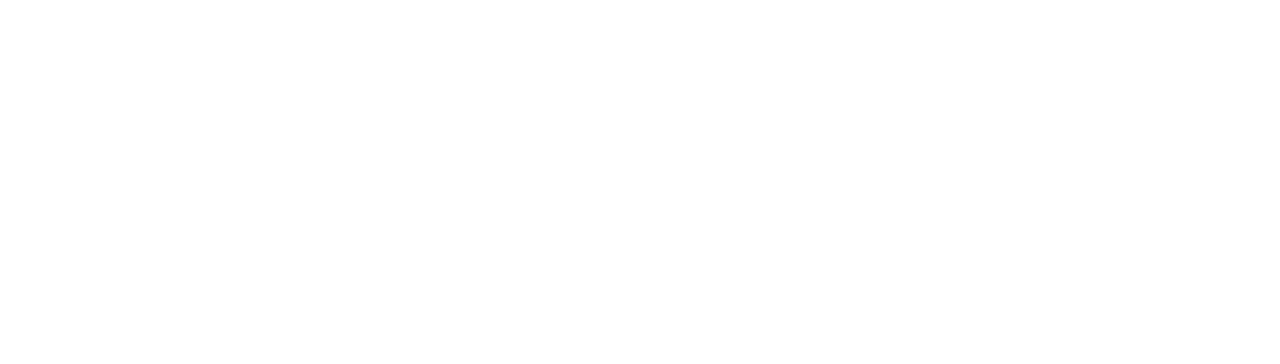
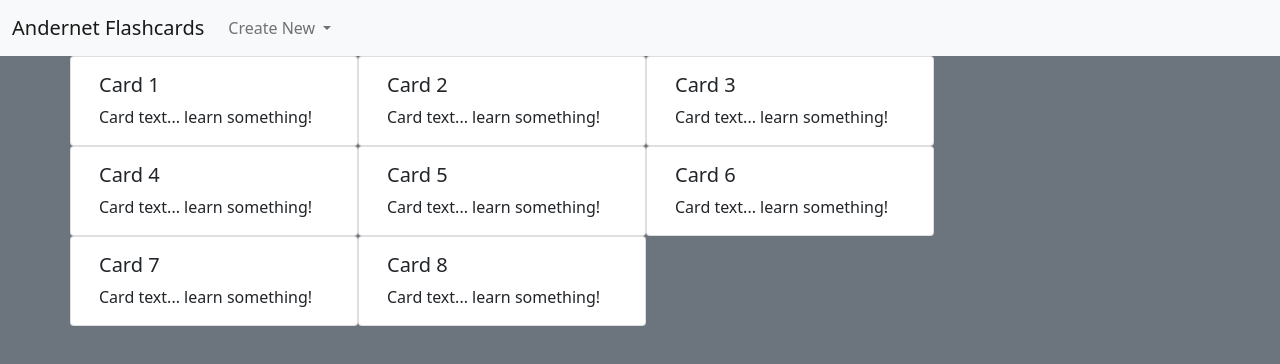
Before and after one commit to and3rn3t/flashcards, a plain HTML site: page index.html in a window 1280 px wide. Drawn offline with Linux system fonts and the light colour scheme.

Commit message:
removed old index script and css files to ensure new files are default

```diff
--- a/index.html
+++ b/index.html
@@ -1,18 +1,104 @@
 <!DOCTYPE html>
 <html lang="en">
   <head>
-    <meta charset="UTF-8" />
-    <meta http-equiv="X-UA-Compatible" content="IE=edge" />
-    <meta name="viewport" content="width=device-width, initial-scale=1.0" />
-    <title>Flash Cards!</title>
-    <link rel="stylesheet" href="./style.css" />
+    <!-- Required meta tags -->
+    <meta charset="utf-8" />
+    <meta name="viewport" content="width=device-width, initial-scale=1" />
+
+    <!-- Bootstrap CSS -->
+    <link href="./bootstrap.css" rel="stylesheet" />
+
+    <title>Andernet Flashcards!</title>
   </head>
+  <body>
+    <!-- Testing navigation bar -->
+    <nav class="navbar navbar-expand-lg navbar-light bg-light">
+      <div class="container-fluid">
+        <span class="navbar-brand mb-0 h1">Andernet Flashcards</span>
+        <button
+          class="navbar-toggler"
+          type="button"
+          data-bs-toggle="collapse"
+          data-bs-target="#navbarSupportedContent"
+        >
+          <span class="navbar-toggler-icon"></span>
+        </button>
+        <div class="collapse navbar-collapse" id="navbarSupportedContent">
+          <ul class="navbar-nav me-auto mb-2 mb-lg-0">
+            <li class="nav-item dropdown">
+              <a
+                class="nav-link dropdown-toggle"
+                href="#"
+                id="navbarDropdown"
+                role="button"
+                data-bs-toggle="dropdown"
+                >Create New
+              </a>
+              <ul class="dropdown-menu">
+                <li><a class="dropdown-item" href="#">Deck</a></li>
+                <li><a class="dropdown-item" href="#">Card</a></li>
+              </ul>
+            </li>
+          </ul>
+        </div>
+      </div>
+    </nav>
 
-  <body>
-    <div></div>
+    <!-- Testing flexbox container -->
+    <div class="container">
+      <div class="row">
+        <div class="card" style="width: 18rem">
+          <div class="card-body">
+            <h5 class="card-title">Card 1</h5>
+            <p class="card-text">Card text... learn something!</p>
+          </div>
+        </div>
+        <div class="card" style="width: 18rem">
+          <div class="card-body">
+            <h5 class="card-title">Card 2</h5>
+            <p class="card-text">Card text... learn something!</p>
+          </div>
+        </div>
+        <div class="card" style="width: 18rem">
+          <div class="card-body">
+            <h5 class="card-title">Card 3</h5>
+            <p class="card-text">Card text... learn something!</p>
+          </div>
+        </div>
+        <div class="card" style="width: 18rem">
+          <div class="card-body">
+            <h5 class="card-title">Card 4</h5>
+            <p class="card-text">Card text... learn something!</p>
+          </div>
+        </div>
+        <div class="card" style="width: 18rem">
+          <div class="card-body">
+            <h5 class="card-title">Card 5</h5>
+            <p class="card-text">Card text... learn something!</p>
+          </div>
+        </div>
+        <div class="card" style="width: 18rem">
+          <div class="card-body">
+            <h5 class="card-title">Card 6</h5>
+            <p class="card-text">Card text... learn something!</p>
+          </div>
+        </div>
+        <div class="card" style="width: 18rem">
+          <div class="card-body">
+            <h5 class="card-title">Card 7</h5>
+            <p class="card-text">Card text... learn something!</p>
+          </div>
+        </div>
+        <div class="card" style="width: 18rem">
+          <div class="card-body">
+            <h5 class="card-title">Card 8</h5>
+            <p class="card-text">Card text... learn something!</p>
+          </div>
+        </div>
+      </div>
+    </div>
 
-    <div></div>
-
-    <script src="./script.js"></script>
+    <!-- Bootstrap JavaScript -->
+    <script src="./bootstrap.bundle.js"></script>
   </body>
 </html>
```
Also changed, not shown: indexb.html (deleted, +0 -76 lines), script.js (deleted), style.css (deleted).
